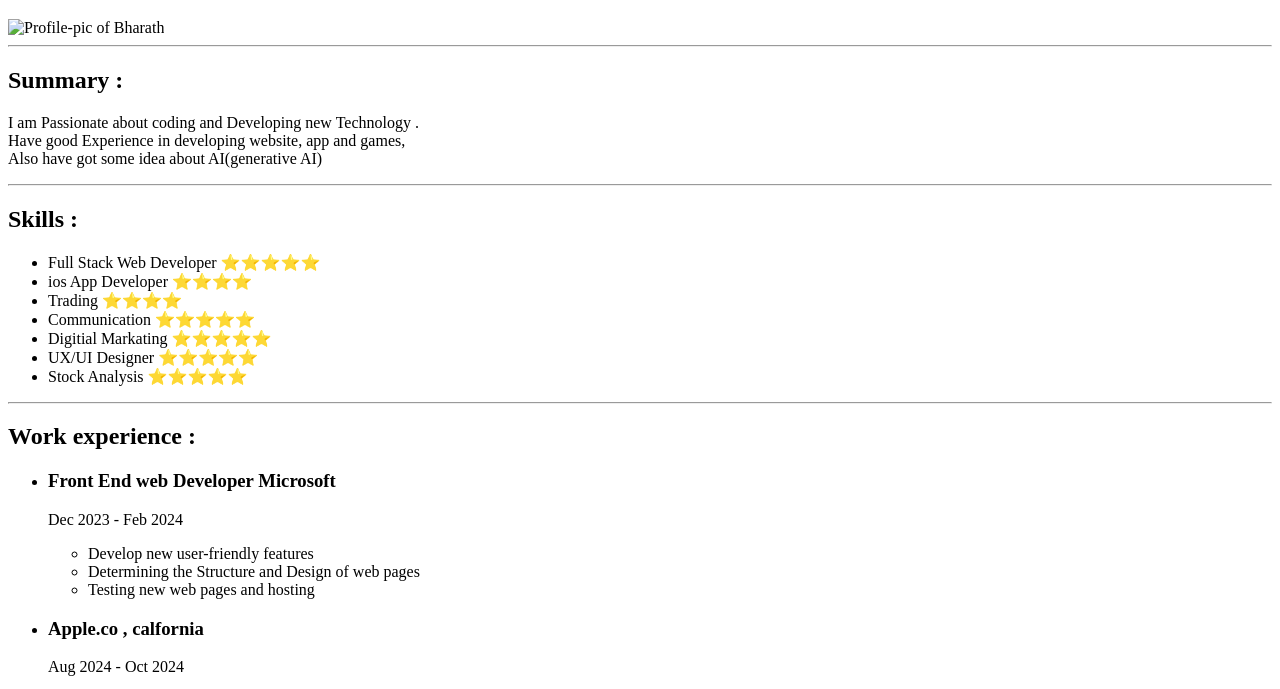
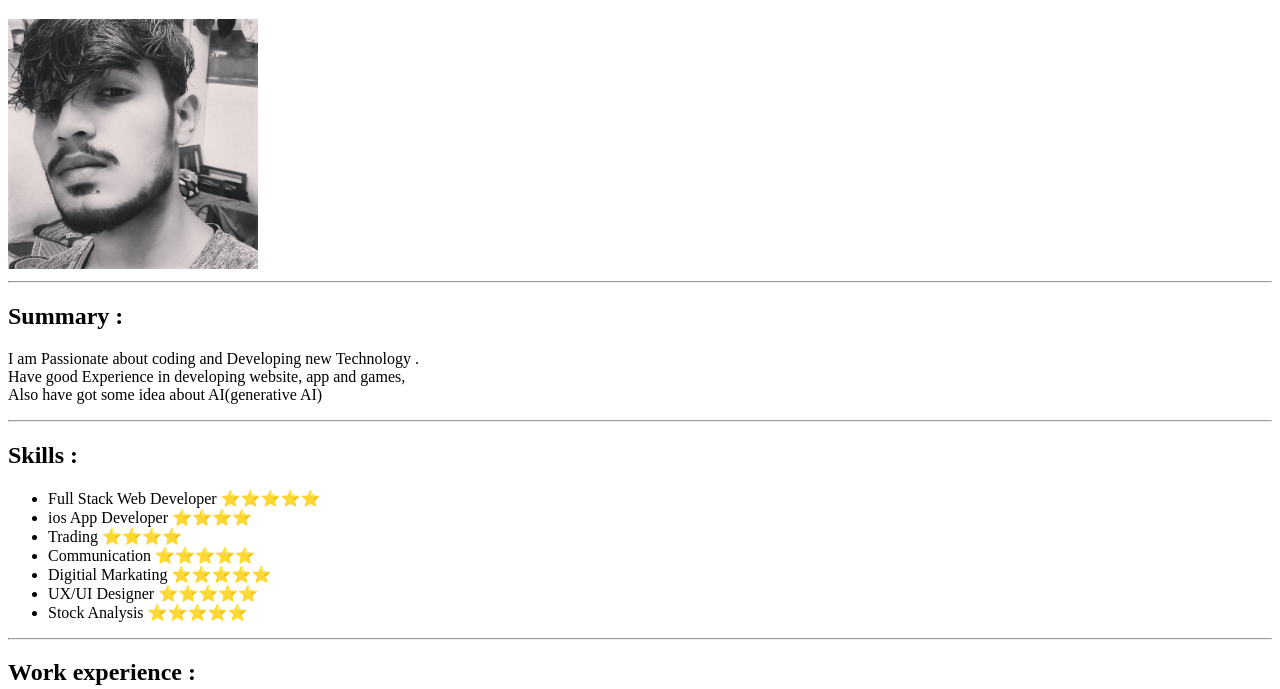
Before and after one commit to BHARATHKUMARVNAIK/html-portfolio, a plain HTML site: page index.html in a window 1280 px wide. Shown: the part 61-750 px from the top of the page. Drawn offline with Linux system fonts and the light colour scheme.

Commit message:
Update index.html

```diff
--- a/index.html
+++ b/index.html
@@ -9,7 +9,7 @@
 
 <body>
     <h1> Bharath Kumar V Naik</h1>
-    <img src="./image1/profile-pic.png" alt=" Profile-pic of Bharath " height="250" width="250" >
+    <img src="./profile-pic.png" alt=" Profile-pic of Bharath " height="250" width="250" >
 
     <hr />
     <h2> Summary : </h2>
```
